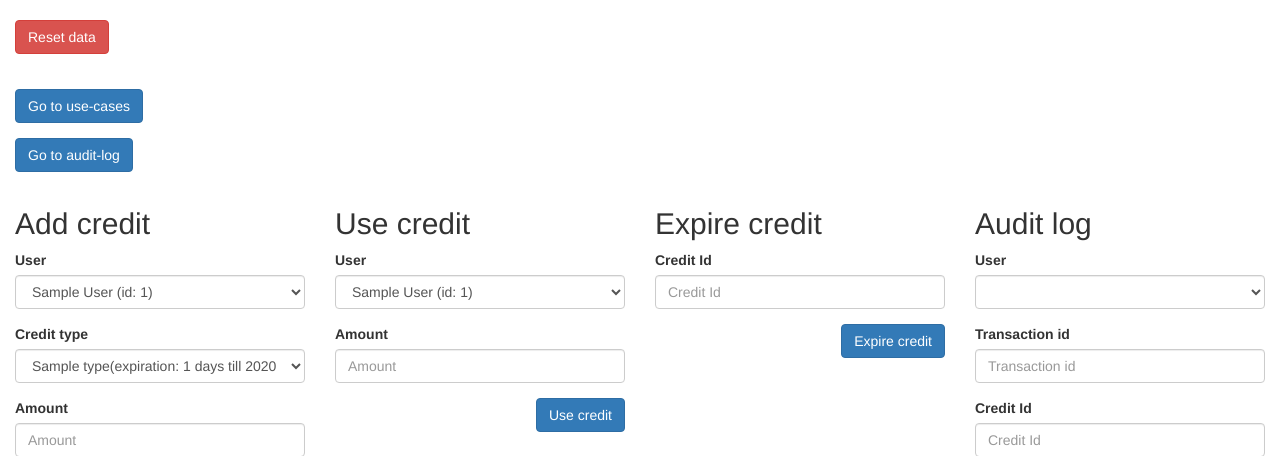
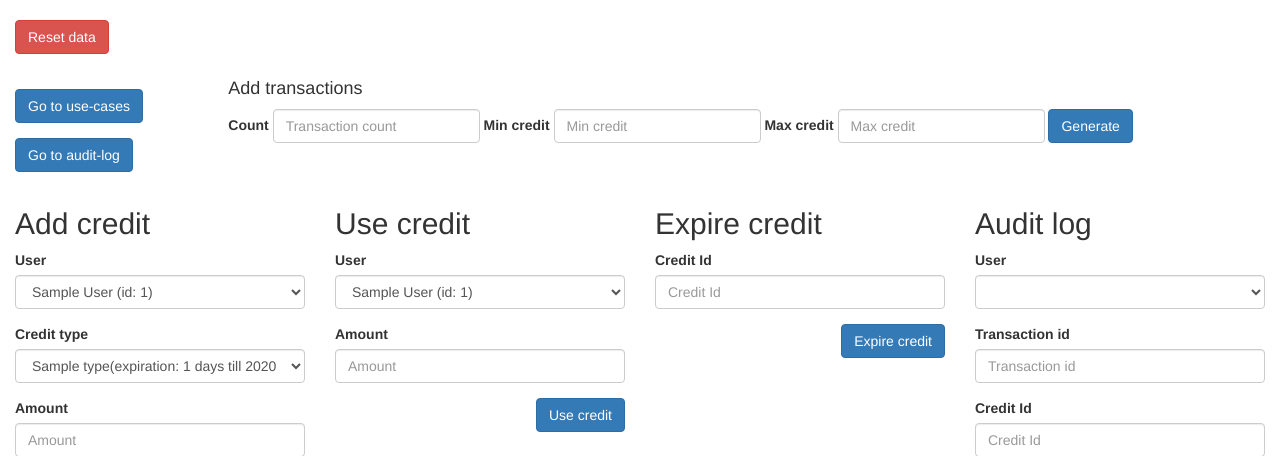
Before and after one commit to DaweTaller/credit-poc, a PHP site: page / in a window 1280 px wide. Shown: the top 456 px of the page. Run offline with PHP 8.4, Linux system fonts and the light colour scheme; tables that the repository leaves empty hold one stand-in row (values such as "Sample post").

Commit message:
Render add transactions form

```diff
--- a/src/index.php
+++ b/src/index.php
@@ -14,16 +14,20 @@
 	<body>
 		<div class="container-fluid">
 			<div class="row">
-				<div class="col-sm-12">
+				<div class="col-sm-2">
 					<br>
 					<?php renderResetDataForm() ?>
 				</div>
 			</div>
 			<div class="row">
-				<div class="col-sm-12">
+				<div class="col-sm-2">
 					<br>
                     <?php renderGoToUseCasesForm(); ?>
                     <?php renderGoToAuditLogForm(); ?>
+				</div>
+				<div class="col-sm-10">
+					<h4>Add transactions</h4>
+                    <?php renderAddTransactionsForm($pdo); ?>
 				</div>
 			</div>
 			<div class="row">
--- a/src/script/form-submit.php
+++ b/src/script/form-submit.php
@@ -45,6 +45,9 @@
     } elseif (isset($_POST['expire-credit'])) {
         setExpirationOnCredit($pdo, $_POST['creditId']);
         processExpirations($pdo);
+    } elseif (isset($_POST['generate-transactions'])) {
+        generateTransactions($pdo, $_POST['transactionsCount'], $_POST['minCredit'], $_POST['maxCredit']);
+        processExpirations($pdo);
     }
 } catch (NotEnoughtCreditsException | ZeroAmountException | ExpiredCreditTypeException $e) {
     echo sprintf(
--- a/src/script/include/functions.php
+++ b/src/script/include/functions.php
@@ -336,3 +336,81 @@
 
     return $referrers[rand(0, count($referrers) - 1)];
 }
+
+
+/**
+ * @throws Exception
+ */
+function generateTransactions(PDO $pdo, int $numberOfTransactions, int $minCredit, int $maxCredit, bool $printProcess = false) {
+    if ($minCredit > $maxCredit) {
+        throw new Exception('MinCredit is greather then MaxCredit');
+    }
+
+    if ($numberOfTransactions < 0) {
+        throw new Exception(sprintf('Number of transactions are less then 0, got %d', $numberOfTransactions));
+    }
+
+    $maxUserId = $pdo->query('SELECT MAX(id) FROM user')->fetchColumn();
+    $maxCreditTypeId = $pdo->query('SELECT MAX(id) FROM credit_type')->fetchColumn();
+    $transactionToProcess = $numberOfTransactions;
+
+    while ($transactionToProcess > 0) {
+        $userId = rand(1, $maxUserId);
+        $creditTypeId = rand(1, $maxCreditTypeId);
+        $userCredit = getUserCredit($pdo, $userId, $creditTypeId);
+        $amount = $userCredit === 0
+            ? rand(0, $maxCredit)
+            : rand(-$userCredit, $maxCredit);
+
+        if ($userCredit + $amount >= 0) {
+            $datetimeCreated = (new DateTimeImmutable())
+                ->modify('-' . rand(0, 365 * 2) . ' day')
+                ->setTime(rand(0, 23), rand(0, 59), rand(0, 59));
+
+            try {
+                $requestId = generateRequestId();
+                $referrer = getRandomReferrer();
+                $additionalData = [
+                    'requestId' => $requestId,
+                    'referrer' => $referrer,
+                    'userId' => $userId,
+                    'amount' => $amount,
+                    'creditTypeId' => $creditTypeId,
+                ];
+                createTransactionRequest($pdo, $requestId, $userId, $referrer,$amount, $creditTypeId, $additionalData);
+
+                if ($amount > 0) {
+                    $transactionId = addCredit($pdo, $userId, $creditTypeId, $amount, $datetimeCreated);
+                } else {
+                    $transactionId = useCredit($pdo, $userId, abs($amount), $datetimeCreated);
+                }
+
+                setTransactionIdToRequest($pdo, $requestId, $transactionId);
+
+                if ($printProcess && $transactionToProcess !== $numberOfTransactions && $transactionToProcess % 100 === 0) {
+                    printProcessedTransactions($transactionToProcess, $numberOfTransactions);
+                }
+
+                $transactionToProcess--;
+            } catch (NotEnoughtCreditsException | ZeroAmountException $e) {
+                if ($printProcess) {
+                    echo $e->getMessage() . PHP_EOL;
+                }
+            }
+        }
+    }
+
+    if ($printProcess) {
+        printProcessedTransactions($transactionToProcess, $numberOfTransactions);
+    }
+}
+
+function printProcessedTransactions(int $transactionToProcess, int $totalTransactions) {
+    $filled = $totalTransactions - $transactionToProcess;
+
+    echo sprintf(
+        'Filled %d/%d transactions.' . PHP_EOL,
+        $filled,
+        $totalTransactions
+    );
+}
--- a/src/script/include/render.php
+++ b/src/script/include/render.php
@@ -202,3 +202,21 @@
 		</div>
 	</form>
 <?php }
+
+function renderAddTransactionsForm(PDO $pdo) { ?>
+	<form action="script/form-submit.php" method="post" class="form-inline">
+		<div class="form-group mb-2">
+			<label for="transactionsCount">Count</label>
+			<input name="transactionsCount" step="1" min="1" type="number" class="form-control" id="transactionsCount" placeholder="Transaction count">
+		</div>
+		<div class="form-group mb-2">
+			<label for="minCredit">Min credit</label>
+			<input name="minCredit" step="1" type="number" class="form-control" id="minCredit" placeholder="Min credit">
+		</div>
+		<div class="form-group mb-2">
+			<label for="maxCredit">Max credit</label>
+			<input name="maxCredit" step="1" type="number" class="form-control" id="maxCredit" placeholder="Max credit">
+		</div>
+		<input type="submit" class="btn btn-primary mb-2" name="generate-transactions" value="Generate" />
+	</form>
+<?php }
```
Also changed, not shown: src/script/generate-transactions.php (+7 -74 lines), README.md.
